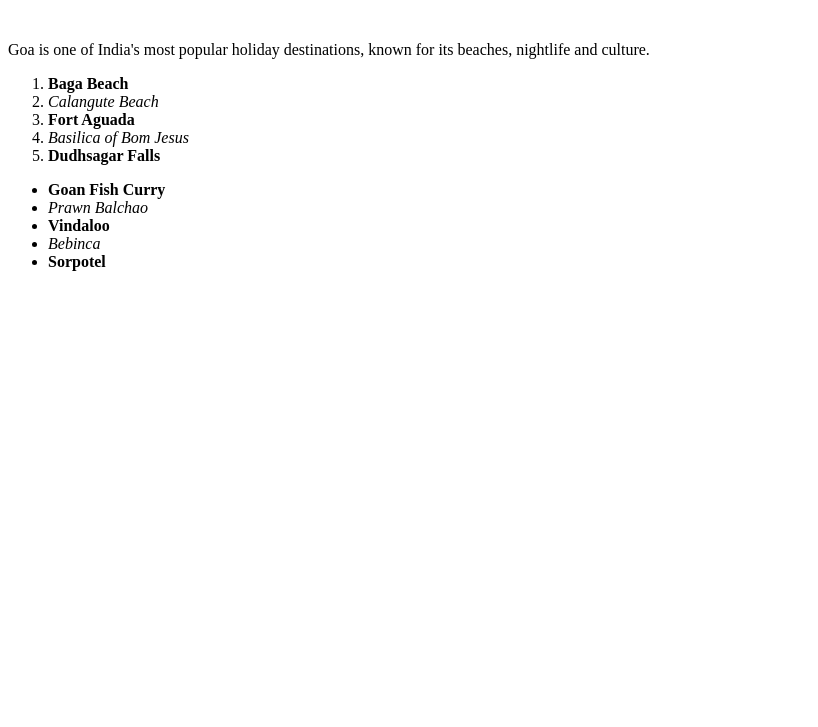
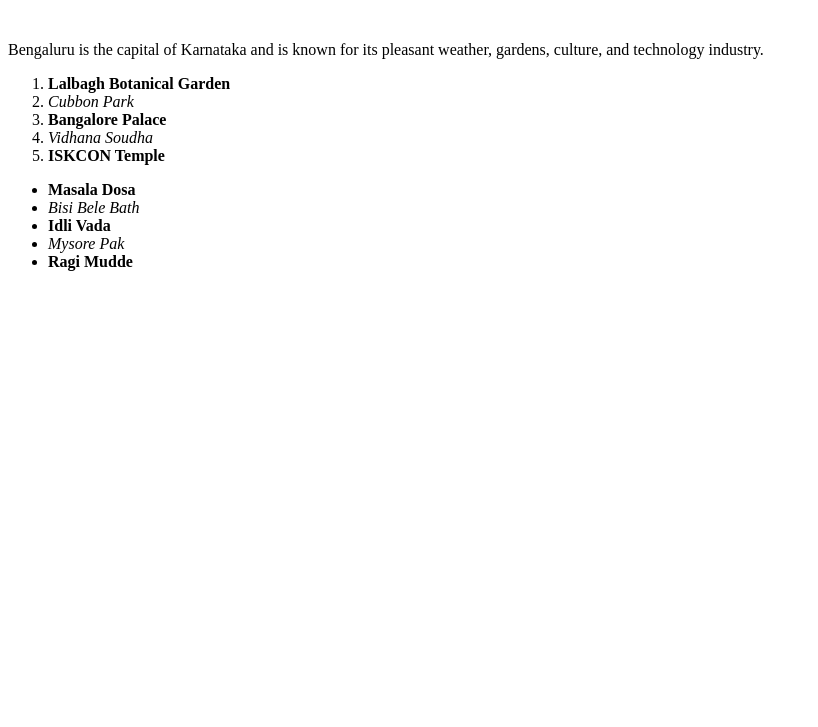
Before and after one commit to acciojob/favorite-holiday-ANKITpandey75, a website: page main.html in a window 1280 px wide. Shown: the part 73-800 px from the top of the page, without its empty margins (0-818 px from the left). Drawn offline with Linux system fonts and the light colour scheme.

Commit message:
created a submission

```diff
--- a/main.html
+++ b/main.html
@@ -5,28 +5,29 @@
 </head>
 <body>
 
-	<h1>Goa</h1>
+    <h1>Bengaluru</h1>
     <br>
 
-	<p>Goa is one of India's most popular holiday destinations, known for its beaches, nightlife and culture.</p>
+    <p>
+        Bengaluru is the capital of Karnataka and is known for its pleasant weather, gardens, culture, and technology industry.
+    </p>
 
     <ol>
-		<li><strong>Baga Beach</strong></li>
-		<li><em>Calangute Beach</em></li>
-		<li><strong>Fort Aguada</strong></li>
-		<li><em>Basilica of Bom Jesus</em></li>
-		<li><strong>Dudhsagar Falls</strong></li>
+        <li><strong>Lalbagh Botanical Garden</strong></li>
+        <li><em>Cubbon Park</em></li>
+        <li><strong>Bangalore Palace</strong></li>
+        <li><em>Vidhana Soudha</em></li>
+        <li><strong>ISKCON Temple</strong></li>
     </ol>
 
     <ul>
-		<li><strong>Goan Fish Curry</strong></li>
-		<li><em>Prawn Balchao</em></li>
-		<li><strong>Vindaloo</strong></li>
-		<li><em>Bebinca</em></li>
-		<li><strong>Sorpotel</strong></li>
+        <li><strong>Masala Dosa</strong></li>
+        <li><em>Bisi Bele Bath</em></li>
+        <li><strong>Idli Vada</strong></li>
+        <li><em>Mysore Pak</em></li>
+        <li><strong>Ragi Mudde</strong></li>
     </ul>
 
     <script type="text/javascript" src="./script.js"></script>
-
 </body>
 </html>
```
Lines whose indentation alone changed are shown as unchanged.
